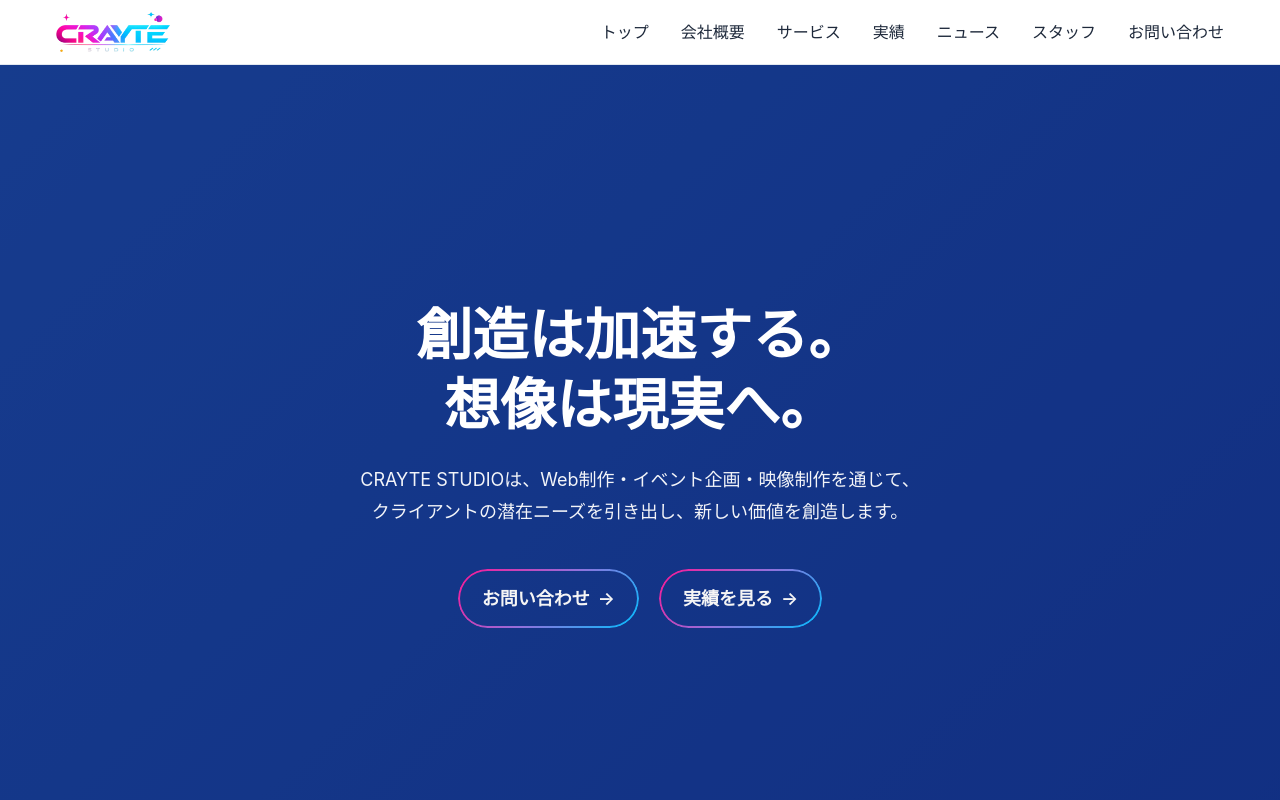
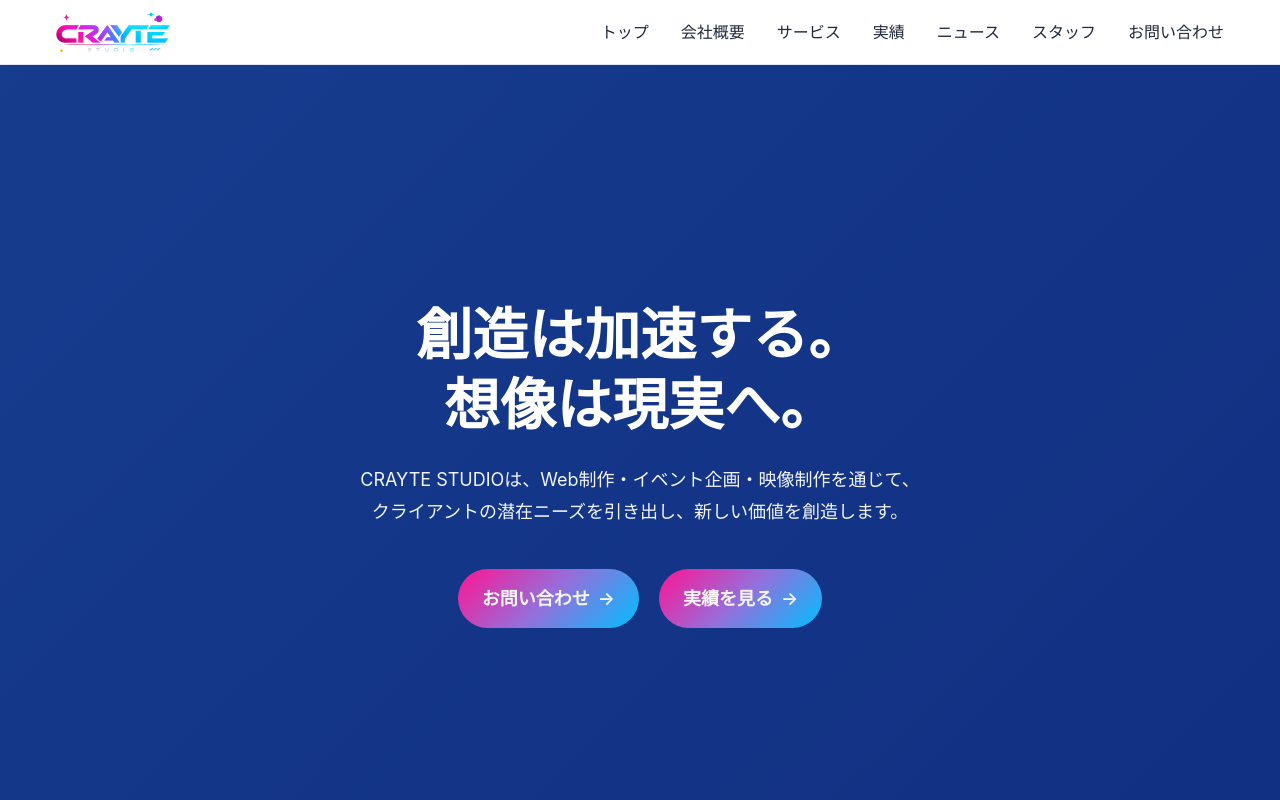
Before and after one commit to Y-2G/crayte-studio, a Next.js app: page / in a window 1280 px wide. Shown: the top 800 px of the page. Built offline with nearby package versions, Linux system fonts and the light colour scheme.

Commit message:
Remove deprecated mask styles from button-related CSS files for cleaner code and improved compatibility.

```diff
--- a/src/components/public/WorksGallery/WorksGallery.module.css
+++ b/src/components/public/WorksGallery/WorksGallery.module.css
@@ -207,11 +207,6 @@
   border-radius: var(--border-radius-full);
   padding: 2px;
   background: var(--gradient-brand);
-  -webkit-mask:
-    linear-gradient(#fff 0 0) content-box,
-    linear-gradient(#fff 0 0);
-  -webkit-mask-composite: xor;
-  mask-composite: exclude;
   z-index: -1;
   transition: background var(--transition-normal);
 }
--- a/src/components/shared/Button/Button.module.css
+++ b/src/components/shared/Button/Button.module.css
@@ -146,10 +146,6 @@
   border-radius: var(--border-radius-full);
   padding: 2px;
   background: var(--gradient-brand);
-  -webkit-mask:
-    linear-gradient(#fff 0 0) content-box,
-    linear-gradient(#fff 0 0);
-  -webkit-mask-composite: xor;
   mask-composite: exclude;
   z-index: -1;
   transition: opacity var(--transition-normal);
--- a/src/components/shared/GradientButton/GradientButton.module.css
+++ b/src/components/shared/GradientButton/GradientButton.module.css
@@ -23,11 +23,6 @@
   border-radius: var(--border-radius-full);
   padding: 2px;
   background: var(--gradient-brand);
-  -webkit-mask:
-    linear-gradient(#fff 0 0) content-box,
-    linear-gradient(#fff 0 0);
-  -webkit-mask-composite: xor;
-  mask-composite: exclude;
   z-index: -1;
   transition: opacity var(--transition-normal);
 }
```
